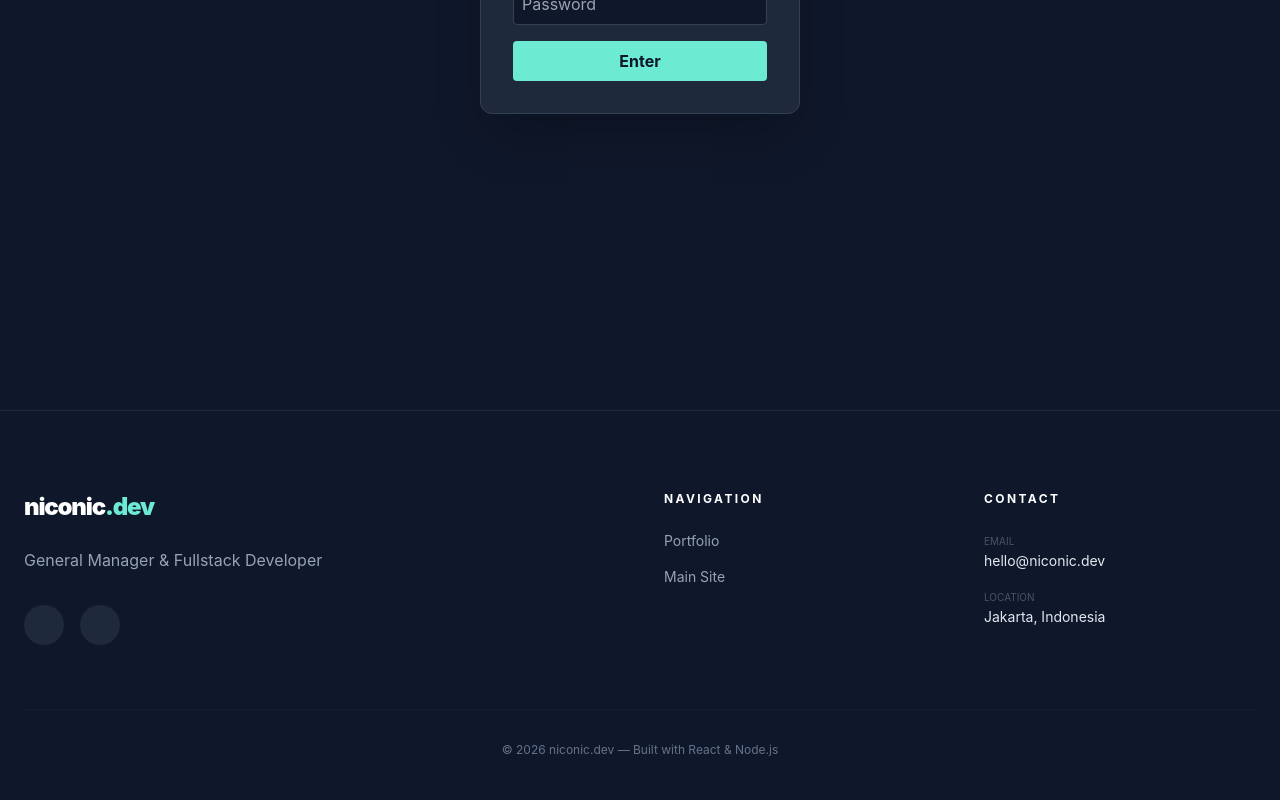
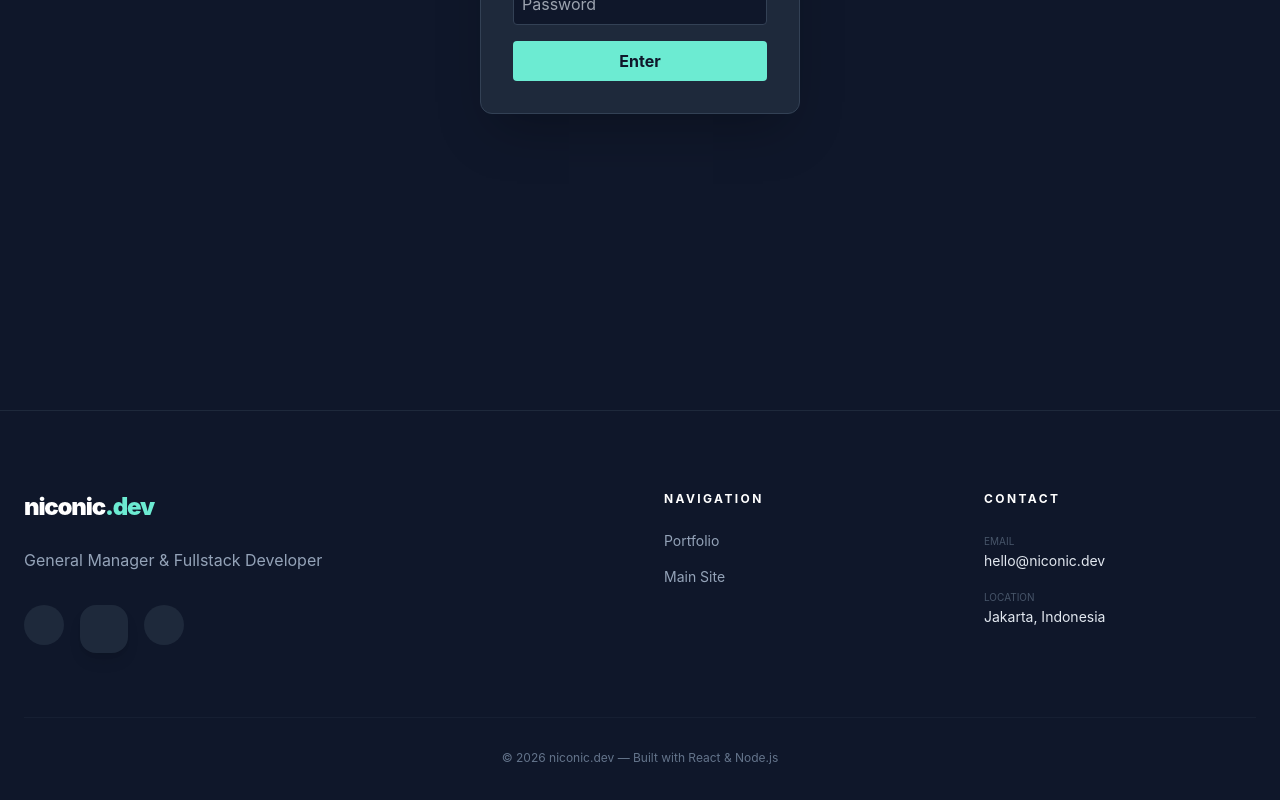
Before and after one commit to Warl0ock/niconic-frontend, a React (Vite) app: page /portfolio/admin-niconic in a window 1280 px wide. Shown: the part 471-1271 px from the top of the page. Built offline with nearby package versions, Linux system fonts and the light colour scheme.

Commit message:
Update Footer.jsx

```diff
--- a/src/components/Footer.jsx
+++ b/src/components/Footer.jsx
@@ -28,6 +28,16 @@ const Footer = () => {
                 className="w-10 h-10 rounded-full bg-slate-800 flex items-center justify-center text-slate-400 hover:bg-brand-mint hover:text-slate-900 transition-all"
               >
                 <i className="fab fa-whatsapp"></i>
+              </a>
+              {/* LinkedIn */}
+              <a
+                href="www.linkedin.com/in/nicolas-rahardjo-64a168328"
+                target="_blank"
+                rel="noreferrer"
+                className="w-12 h-12 rounded-2xl bg-slate-800 flex items-center justify-center text-xl text-slate-400 hover:bg-brand-mint hover:text-slate-900 transition-all shadow-lg"
+                title="Connect on LinkedIn"
+              >
+                <i className="fa-brands fa-linkedin-in"></i>
               </a>
               {/* Upwork Link */}
               <a
```
